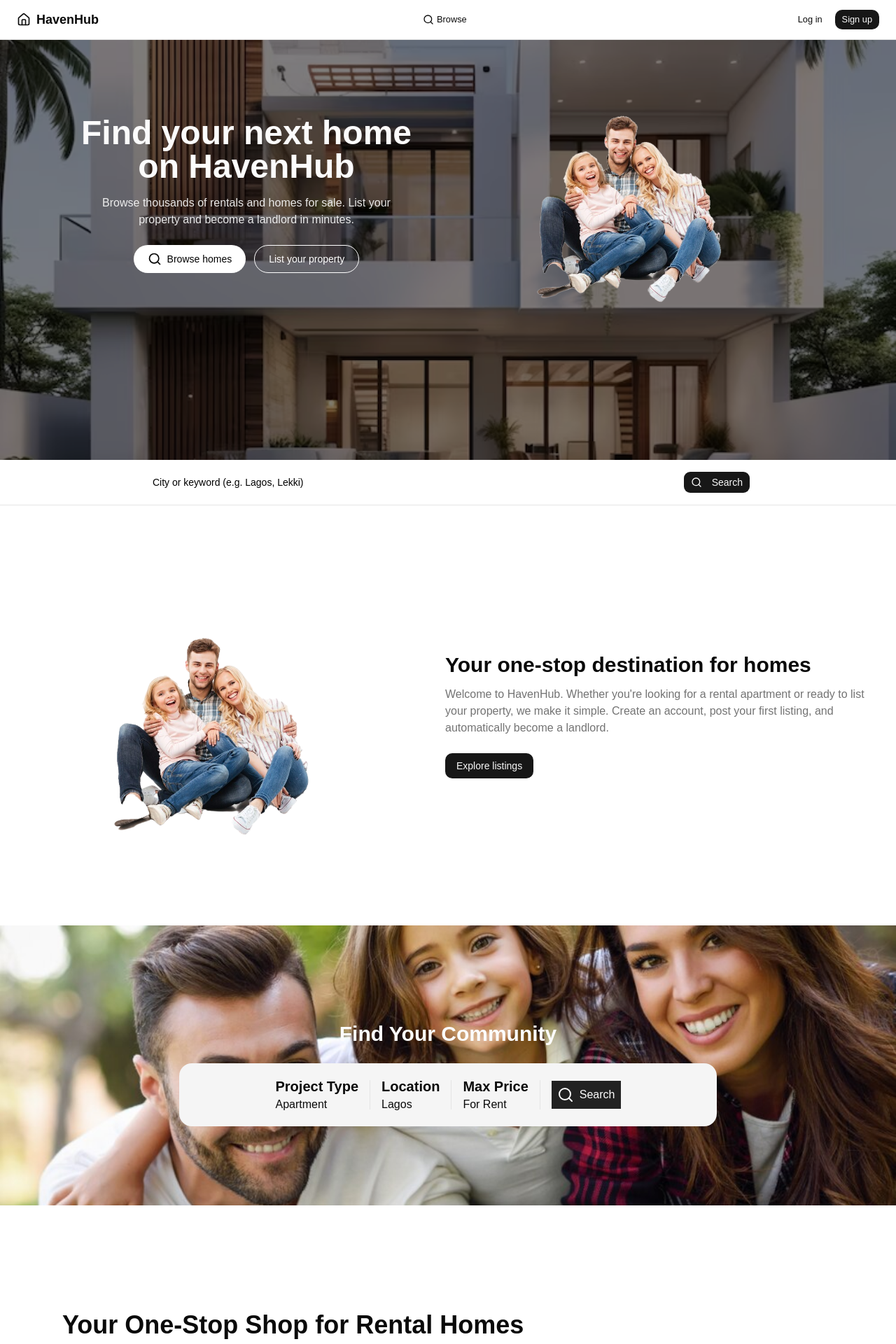
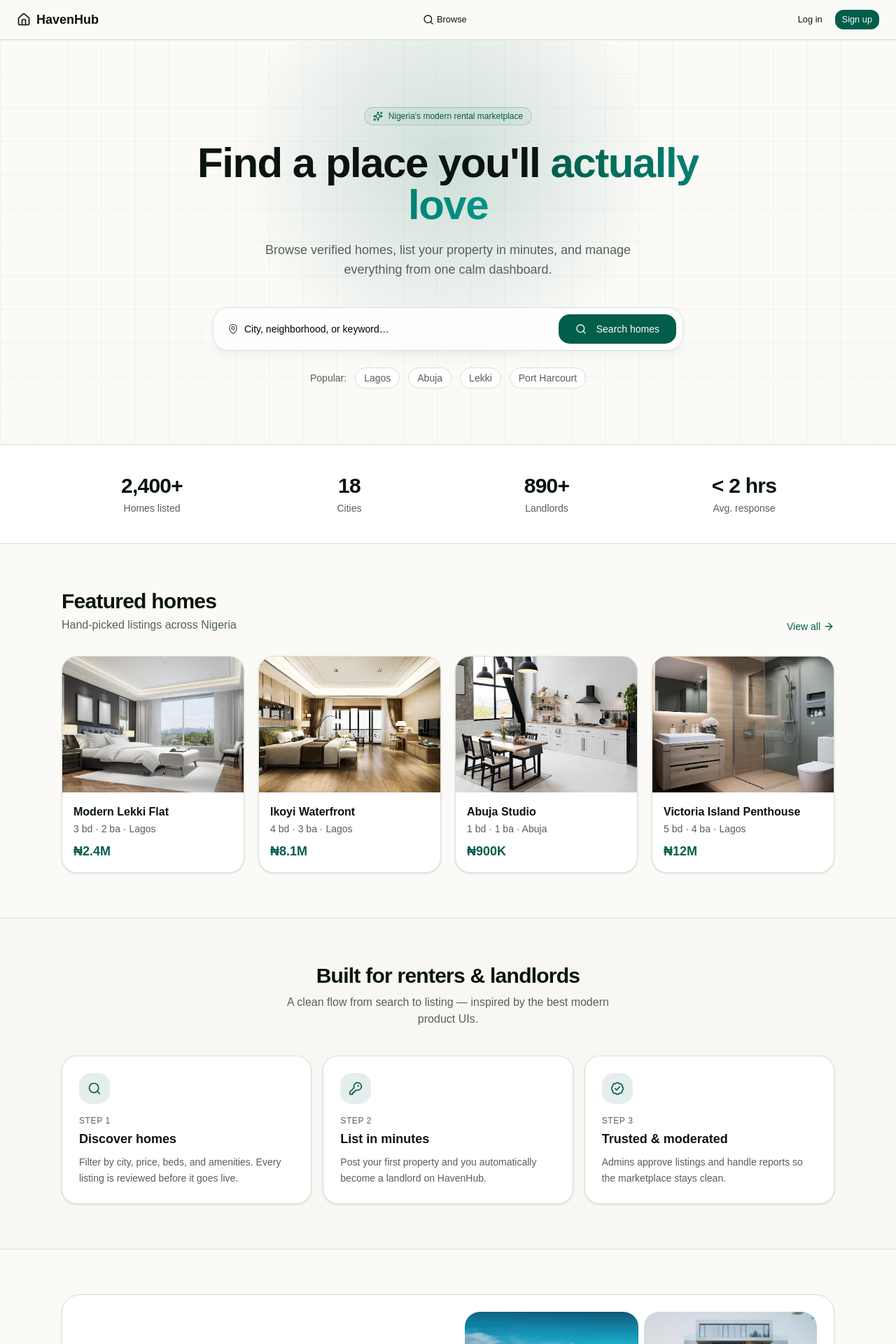
Before and after one commit to CodeKyng/RealEstate, a React (Vite) app: page / in a window 1280 px wide. Shown: the top 1920 px of the page at 70% size. Built offline with nearby package versions, Linux system fonts and the light colour scheme; no server answers.

Commit message:
design: new 21st.dev-inspired theme, colors, and fully rebuilt Home landing

```diff
--- a/src/index.css
+++ b/src/index.css
@@ -48,83 +48,100 @@
     --radius-4xl: calc(var(--radius) * 2.6);
 }
 
+/* HavenHub — premium teal + warm stone palette */
 :root {
-    --background: oklch(1 0 0);
-    --foreground: oklch(0.145 0 0);
+    --background: oklch(0.985 0.004 95);
+    --foreground: oklch(0.18 0.02 160);
     --card: oklch(1 0 0);
-    --card-foreground: oklch(0.145 0 0);
+    --card-foreground: oklch(0.18 0.02 160);
     --popover: oklch(1 0 0);
-    --popover-foreground: oklch(0.145 0 0);
-    --primary: oklch(0.205 0 0);
-    --primary-foreground: oklch(0.985 0 0);
-    --secondary: oklch(0.97 0 0);
-    --secondary-foreground: oklch(0.205 0 0);
-    --muted: oklch(0.97 0 0);
-    --muted-foreground: oklch(0.556 0 0);
-    --accent: oklch(0.97 0 0);
-    --accent-foreground: oklch(0.205 0 0);
-    --destructive: oklch(0.577 0.245 27.325);
-    --border: oklch(0.922 0 0);
-    --input: oklch(0.922 0 0);
-    --ring: oklch(0.708 0 0);
-    --chart-1: oklch(0.87 0 0);
-    --chart-2: oklch(0.556 0 0);
-    --chart-3: oklch(0.439 0 0);
-    --chart-4: oklch(0.371 0 0);
-    --chart-5: oklch(0.269 0 0);
-    --radius: 0.625rem;
-    --sidebar: oklch(0.985 0 0);
-    --sidebar-foreground: oklch(0.145 0 0);
-    --sidebar-primary: oklch(0.205 0 0);
-    --sidebar-primary-foreground: oklch(0.985 0 0);
-    --sidebar-accent: oklch(0.97 0 0);
-    --sidebar-accent-foreground: oklch(0.205 0 0);
-    --sidebar-border: oklch(0.922 0 0);
-    --sidebar-ring: oklch(0.708 0 0);
+    --popover-foreground: oklch(0.18 0.02 160);
+    --primary: oklch(0.42 0.1 175);
+    --primary-foreground: oklch(0.99 0.005 175);
+    --secondary: oklch(0.94 0.02 175);
+    --secondary-foreground: oklch(0.28 0.06 175);
+    --muted: oklch(0.96 0.008 95);
+    --muted-foreground: oklch(0.48 0.02 160);
+    --accent: oklch(0.93 0.03 175);
+    --accent-foreground: oklch(0.28 0.06 175);
+    --destructive: oklch(0.55 0.22 25);
+    --border: oklch(0.9 0.01 160);
+    --input: oklch(0.9 0.01 160);
+    --ring: oklch(0.42 0.1 175);
+    --chart-1: oklch(0.55 0.12 175);
+    --chart-2: oklch(0.65 0.1 145);
+    --chart-3: oklch(0.7 0.08 85);
+    --chart-4: oklch(0.6 0.1 220);
+    --chart-5: oklch(0.5 0.08 300);
+    --radius: 0.75rem;
+    --sidebar: oklch(0.98 0.006 95);
+    --sidebar-foreground: oklch(0.18 0.02 160);
+    --sidebar-primary: oklch(0.42 0.1 175);
+    --sidebar-primary-foreground: oklch(0.99 0.005 175);
+    --sidebar-accent: oklch(0.93 0.03 175);
+    --sidebar-accent-foreground: oklch(0.28 0.06 175);
+    --sidebar-border: oklch(0.9 0.01 160);
+    --sidebar-ring: oklch(0.42 0.1 175);
 }
 
 .dark {
-    --background: oklch(0.145 0 0);
-    --foreground: oklch(0.985 0 0);
-    --card: oklch(0.205 0 0);
-    --card-foreground: oklch(0.985 0 0);
-    --popover: oklch(0.205 0 0);
-    --popover-foreground: oklch(0.985 0 0);
-    --primary: oklch(0.922 0 0);
-    --primary-foreground: oklch(0.205 0 0);
-    --secondary: oklch(0.269 0 0);
-    --secondary-foreground: oklch(0.985 0 0);
-    --muted: oklch(0.269 0 0);
-    --muted-foreground: oklch(0.708 0 0);
-    --accent: oklch(0.269 0 0);
-    --accent-foreground: oklch(0.985 0 0);
-    --destructive: oklch(0.704 0.191 22.216);
+    --background: oklch(0.14 0.02 175);
+    --foreground: oklch(0.96 0.01 95);
+    --card: oklch(0.18 0.025 175);
+    --card-foreground: oklch(0.96 0.01 95);
+    --popover: oklch(0.18 0.025 175);
+    --popover-foreground: oklch(0.96 0.01 95);
+    --primary: oklch(0.72 0.12 175);
+    --primary-foreground: oklch(0.16 0.03 175);
+    --secondary: oklch(0.24 0.03 175);
+    --secondary-foreground: oklch(0.92 0.02 95);
+    --muted: oklch(0.22 0.025 175);
+    --muted-foreground: oklch(0.68 0.03 160);
+    --accent: oklch(0.26 0.04 175);
+    --accent-foreground: oklch(0.92 0.02 95);
+    --destructive: oklch(0.65 0.2 25);
     --border: oklch(1 0 0 / 10%);
-    --input: oklch(1 0 0 / 15%);
-    --ring: oklch(0.556 0 0);
-    --chart-1: oklch(0.87 0 0);
-    --chart-2: oklch(0.556 0 0);
-    --chart-3: oklch(0.439 0 0);
-    --chart-4: oklch(0.371 0 0);
-    --chart-5: oklch(0.269 0 0);
-    --sidebar: oklch(0.205 0 0);
-    --sidebar-foreground: oklch(0.985 0 0);
-    --sidebar-primary: oklch(0.488 0.243 264.376);
-    --sidebar-primary-foreground: oklch(0.985 0 0);
-    --sidebar-accent: oklch(0.269 0 0);
-    --sidebar-accent-foreground: oklch(0.985 0 0);
+    --input: oklch(1 0 0 / 12%);
+    --ring: oklch(0.72 0.12 175);
+    --chart-1: oklch(0.7 0.12 175);
+    --chart-2: oklch(0.65 0.1 145);
+    --chart-3: oklch(0.7 0.08 85);
+    --chart-4: oklch(0.6 0.1 220);
+    --chart-5: oklch(0.55 0.1 300);
+    --sidebar: oklch(0.16 0.025 175);
+    --sidebar-foreground: oklch(0.96 0.01 95);
+    --sidebar-primary: oklch(0.72 0.12 175);
+    --sidebar-primary-foreground: oklch(0.16 0.03 175);
+    --sidebar-accent: oklch(0.26 0.04 175);
+    --sidebar-accent-foreground: oklch(0.92 0.02 95);
     --sidebar-border: oklch(1 0 0 / 10%);
-    --sidebar-ring: oklch(0.556 0 0);
+    --sidebar-ring: oklch(0.72 0.12 175);
 }
 
 @layer base {
   * {
     @apply border-border outline-ring/50;
-    }
+  }
   body {
-    @apply bg-background text-foreground;
-    }
+    @apply bg-background text-foreground antialiased;
+  }
   html {
-    @apply font-sans;
-    }
+    @apply font-sans scroll-smooth;
+  }
 }
+
+/* Subtle grid for hero backgrounds */
+.hh-grid {
+  background-image:
+    linear-gradient(to right, color-mix(in oklch, var(--color-border) 50%, transparent) 1px, transparent 1px),
+    linear-gradient(to bottom, color-mix(in oklch, var(--color-border) 50%, transparent) 1px, transparent 1px);
+  background-size: 48px 48px;
+}
+
+.hh-glow {
+  background: radial-gradient(
+    600px circle at var(--glow-x, 50%) var(--glow-y, 30%),
+    color-mix(in oklch, var(--color-primary) 18%, transparent),
+    transparent 50%
+  );
+}
--- a/src/pages/Home.tsx
+++ b/src/pages/Home.tsx
@@ -1,181 +1,280 @@
-import { Link } from "react-router-dom"
-import { Search } from "lucide-react"
-import HeroImg from "../assets/HeroImg.png"
-import { Separator } from "@/components/ui/separator"
+import { useState } from "react"
+import { Link, useNavigate } from "react-router-dom"
+import {
+  Search,
+  Home as HomeIcon,
+  Shield,
+  Sparkles,
+  MapPin,
+  ArrowRight,
+  Building2,
+  KeyRound,
+  BadgeCheck,
+} from "lucide-react"
+import { Navbar } from "@/components/Navbar"
 import { Button } from "@/components/ui/button"
 import { Input } from "@/components/ui/input"
-import look from "../assets/look.png"
+import Footer from "@/components/templates/Footer"
 import room1 from "../assets/room1.png"
 import room2 from "../assets/room2.png"
 import room3 from "../assets/room3.png"
 import room4 from "../assets/room4.png"
-import Footer from "@/components/templates/Footer"
-import { Navbar } from "@/components/Navbar"
+import scape1 from "../assets/scape1.png"
+import scape2 from "../assets/scape2.png"
+import scape3 from "../assets/scape3.png"
 
-function Home() {
+const FEATURED = [
+  { img: room1, title: "Modern Lekki Flat", price: "₦2.4M", meta: "3 bd · 2 ba · Lagos" },
+  { img: room2, title: "Ikoyi Waterfront", price: "₦8.1M", meta: "4 bd · 3 ba · Lagos" },
+  { img: room3, title: "Abuja Studio", price: "₦900K", meta: "1 bd · 1 ba · Abuja" },
+  { img: room4, title: "Victoria Island Penthouse", price: "₦12M", meta: "5 bd · 4 ba · Lagos" },
+]
+
+const STEPS = [
+  {
+    icon: Search,
+    title: "Discover homes",
+    body: "Filter by city, price, beds, and amenities. Every listing is reviewed before it goes live.",
+  },
+  {
+    icon: KeyRound,
+    title: "List in minutes",
+    body: "Post your first property and you automatically become a landlord on HavenHub.",
+  },
+  {
+    icon: BadgeCheck,
+    title: "Trusted & moderated",
+    body: "Admins approve listings and handle reports so the marketplace stays clean.",
+  },
+]
+
+export default function Home() {
+  const [q, setQ] = useState("")
+  const navigate = useNavigate()
+
+  const search = () => {
+    navigate(q.trim() ? `/listings?q=${encodeURIComponent(q.trim())}` : "/listings")
+  }
+
   return (
-    <>
+    <div className="min-h-screen bg-background">
       <Navbar />
-      <div className="relative min-h-[600px] w-full bg-[url('/src/assets/hero.png')] bg-cover bg-center bg-no-repeat">
-        <div className="absolute inset-0 bg-black/50">
-          <div className="mx-auto flex w-full max-w-6xl flex-col items-center justify-center gap-8 p-4 pt-16 sm:p-8 md:flex-row">
-            <div className="flex w-full flex-col items-center justify-center md:w-1/2">
-              <h1 className="m-4 text-center text-3xl font-bold text-[#fcfcfc] sm:text-4xl md:text-5xl">
-                Find your next home on HavenHub
-              </h1>
-              <p className="mb-6 max-w-md text-center text-[#fcfcfc]/90">
-                Browse thousands of rentals and homes for sale. List your property
-                and become a landlord in minutes.
-              </p>
-              <div className="flex flex-wrap justify-center gap-3">
-                <Link
-                  to="/listings"
-                  className="inline-flex h-10 items-center gap-2 rounded-full bg-white px-5 text-sm font-medium text-black hover:bg-white/90"
-                >
-                  <Search className="h-5 w-5" />
-                  Browse homes
-                </Link>
-                <Link
-                  to="/create-listing"
-                  className="inline-flex h-10 items-center rounded-full border border-white px-5 text-sm font-medium text-white hover:bg-white/10"
-                >
-                  List your property
-                </Link>
+
+      {/* Hero */}
+      <section className="relative overflow-hidden border-b">
+        <div className="hh-grid pointer-events-none absolute inset-0 opacity-60" />
+        <div className="hh-glow pointer-events-none absolute inset-0" />
+        <div className="relative mx-auto flex max-w-6xl flex-col items-center px-4 pb-20 pt-16 text-center sm:px-6 sm:pt-24">
+          <div className="mb-6 inline-flex items-center gap-2 rounded-full border border-primary/20 bg-primary/5 px-3 py-1 text-xs font-medium text-primary">
+            <Sparkles className="h-3.5 w-3.5" />
+            Nigeria&apos;s modern rental marketplace
+          </div>
+          <h1 className="max-w-3xl text-4xl font-semibold tracking-tight text-foreground sm:text-5xl md:text-6xl">
+            Find a place you&apos;ll{" "}
+            <span className="bg-gradient-to-r from-primary to-teal-600 bg-clip-text text-transparent">
+              actually love
+            </span>
+          </h1>
+          <p className="mt-5 max-w-xl text-base text-muted-foreground sm:text-lg">
+            Browse verified homes, list your property in minutes, and manage everything
+            from one calm dashboard.
+          </p>
+
+          {/* Search pill */}
+          <div className="mt-10 w-full max-w-2xl rounded-2xl border bg-card/80 p-2 shadow-lg shadow-primary/5 backdrop-blur">
+            <div className="flex flex-col gap-2 sm:flex-row sm:items-center">
+              <div className="relative flex-1">
+                <MapPin className="absolute left-3 top-1/2 h-4 w-4 -translate-y-1/2 text-muted-foreground" />
+                <Input
+                  value={q}
+                  onChange={(e) => setQ(e.target.value)}
+                  onKeyDown={(e) => e.key === "Enter" && search()}
+                  placeholder="City, neighborhood, or keyword…"
+                  className="h-11 border-0 bg-transparent pl-9 shadow-none focus-visible:ring-0"
+                />
               </div>
+              <Button size="lg" className="h-11 shrink-0 rounded-xl px-6" onClick={search}>
+                <Search className="mr-2 h-4 w-4" />
+                Search homes
+              </Button>
             </div>
-            <img
-              src={HeroImg}
-              alt="Hero Image"
-              className="w-full max-w-xl md:w-1/2"
-            />
+          </div>
+
+          <div className="mt-6 flex flex-wrap items-center justify-center gap-3 text-sm text-muted-foreground">
+            <span>Popular:</span>
+            {["Lagos", "Abuja", "Lekki", "Port Harcourt"].map((city) => (
+              <Link
+                key={city}
+                to={`/listings?q=${city}`}
+                className="rounded-full border bg-card px-3 py-1 transition-colors hover:border-primary/40 hover:text-primary"
+              >
+                {city}
+              </Link>
+            ))}
           </div>
         </div>
-      </div>
+      </section>
 
-      <div className="border-b bg-card">
-        <div className="mx-auto flex max-w-4xl flex-col items-stretch gap-3 p-4 sm:flex-row sm:items-center">
-          <Input
-            placeholder="City or keyword (e.g. Lagos, Lekki)"
-            className="flex-1"
-            id="home-search"
-          />
-          <Button
-            onClick={() => {
-              const input = document.getElementById("home-search") as HTMLInputElement
-              const q = input?.value?.trim()
-              window.location.href = q
-                ? `/listings?q=${encodeURIComponent(q)}`
-                : "/listings"
-            }}
+      {/* Stats strip */}
+      <section className="border-b bg-card">
+        <div className="mx-auto grid max-w-6xl grid-cols-2 gap-6 px-4 py-10 sm:grid-cols-4 sm:px-6">
+          {[
+            { label: "Homes listed", value: "2,400+" },
+            { label: "Cities", value: "18" },
+            { label: "Landlords", value: "890+" },
+            { label: "Avg. response", value: "< 2 hrs" },
+          ].map((s) => (
+            <div key={s.label} className="text-center">
+              <p className="text-2xl font-semibold tracking-tight text-foreground sm:text-3xl">
+                {s.value}
+              </p>
+              <p className="mt-1 text-sm text-muted-foreground">{s.label}</p>
+            </div>
+          ))}
+        </div>
+      </section>
+
+      {/* Featured grid */}
+      <section className="mx-auto max-w-6xl px-4 py-16 sm:px-6">
+        <div className="mb-8 flex items-end justify-between gap-4">
+          <div>
+            <h2 className="text-2xl font-semibold tracking-tight sm:text-3xl">
+              Featured homes
+            </h2>
+            <p className="mt-1 text-muted-foreground">
+              Hand-picked listings across Nigeria
+            </p>
+          </div>
+          <Link
+            to="/listings"
+            className="hidden items-center gap-1 text-sm font-medium text-primary hover:underline sm:inline-flex"
           >
-            <Search className="mr-2 h-4 w-4" /> Search
-          </Button>
+            View all <ArrowRight className="h-4 w-4" />
+          </Link>
         </div>
-      </div>
+        <div className="grid grid-cols-1 gap-5 sm:grid-cols-2 lg:grid-cols-4">
+          {FEATURED.map((f) => (
+            <Link
+              key={f.title}
+              to="/listings"
+              className="group overflow-hidden rounded-2xl border bg-card shadow-sm transition-all hover:-translate-y-0.5 hover:shadow-md"
+            >
+              <div className="aspect-[4/3] overflow-hidden">
+                <img
+                  src={f.img}
+                  alt={f.title}
+                  className="h-full w-full object-cover transition-transform duration-500 group-hover:scale-105"
+                />
+              </div>
+              <div className="p-4">
+                <p className="font-semibold">{f.title}</p>
+                <p className="mt-0.5 text-sm text-muted-foreground">{f.meta}</p>
+                <p className="mt-2 text-lg font-semibold text-primary">{f.price}</p>
+              </div>
+            </Link>
+          ))}
+        </div>
+      </section>
 
-      <div className="mx-auto flex min-h-[600px] w-full max-w-7xl flex-col items-center justify-center gap-8 p-6 md:flex-row">
-        <img
-          src={HeroImg}
-          alt="Hero Image"
-          className="w-full max-w-xl md:w-1/2"
-        />
-        <div className="w-full md:w-1/2">
-          <h1 className="w-full text-3xl font-bold">
-            Your one-stop destination for homes
-          </h1>
-          <p className="mt-3 text-muted-foreground">
-            Welcome to HavenHub. Whether you&apos;re looking for a rental apartment
-            or ready to list your property, we make it simple. Create an account,
-            post your first listing, and automatically become a landlord.
+      {/* Bento how it works */}
+      <section className="border-y bg-muted/40">
+        <div className="mx-auto max-w-6xl px-4 py-16 sm:px-6">
+          <div className="mb-10 text-center">
+            <h2 className="text-2xl font-semibold tracking-tight sm:text-3xl">
+              Built for renters & landlords
+            </h2>
+            <p className="mx-auto mt-2 max-w-lg text-muted-foreground">
+              A clean flow from search to listing — inspired by the best modern product UIs.
+            </p>
+          </div>
+          <div className="grid gap-4 md:grid-cols-3">
+            {STEPS.map((step, i) => (
+              <div
+                key={step.title}
+                className="rounded-2xl border bg-card p-6 shadow-sm transition-shadow hover:shadow-md"
+              >
+                <div className="mb-4 flex h-11 w-11 items-center justify-center rounded-xl bg-primary/10 text-primary">
+                  <step.icon className="h-5 w-5" />
+                </div>
+                <p className="mb-1 text-xs font-medium uppercase tracking-wider text-muted-foreground">
+                  Step {i + 1}
+                </p>
+                <h3 className="text-lg font-semibold">{step.title}</h3>
+                <p className="mt-2 text-sm leading-relaxed text-muted-foreground">
+                  {step.body}
+                </p>
+              </div>
+            ))}
+          </div>
+        </div>
+      </section>
+
+      {/* Large visual CTA */}
+      <section className="mx-auto max-w-6xl px-4 py-16 sm:px-6">
+        <div className="grid overflow-hidden rounded-3xl border bg-card shadow-sm lg:grid-cols-2">
+          <div className="flex flex-col justify-center p-8 sm:p-12">
+            <div className="mb-3 inline-flex w-fit items-center gap-2 rounded-full bg-secondary px-3 py-1 text-xs font-medium text-secondary-foreground">
+              <Building2 className="h-3.5 w-3.5" />
+              For property owners
+            </div>
+            <h2 className="text-3xl font-semibold tracking-tight">
+              List your first home.{" "}
+              <span className="text-primary">Become a landlord.</span>
+            </h2>
+            <p className="mt-3 text-muted-foreground">
+              Upload photos, set your price, and submit for review. Once approved,
+              your listing is live for thousands of seekers.
+            </p>
+            <div className="mt-8 flex flex-wrap gap-3">
+              <Link
+                to="/create-listing"
+                className="inline-flex h-11 items-center gap-2 rounded-xl bg-primary px-5 text-sm font-medium text-primary-foreground hover:bg-primary/90"
+              >
+                List a property
+                <ArrowRight className="h-4 w-4" />
+              </Link>
+              <Link
+                to="/signup"
+                className="inline-flex h-11 items-center rounded-xl border px-5 text-sm font-medium hover:bg-muted"
+              >
+                Create free account
+              </Link>
+            </div>
+          </div>
+          <div className="grid grid-cols-2 gap-2 p-4 sm:p-6">
+            <img src={scape1} alt="" className="h-full min-h-[180px] rounded-2xl object-cover" />
+            <div className="grid gap-2">
+              <img src={scape2} alt="" className="h-full min-h-[90px] rounded-2xl object-cover" />
+              <img src={scape3} alt="" className="h-full min-h-[90px] rounded-2xl object-cover" />
+            </div>
+          </div>
+        </div>
+      </section>
+
+      {/* Trust */}
+      <section className="border-t bg-card">
+        <div className="mx-auto flex max-w-6xl flex-col items-center gap-6 px-4 py-14 text-center sm:px-6">
+          <div className="flex h-12 w-12 items-center justify-center rounded-2xl bg-primary/10 text-primary">
+            <Shield className="h-6 w-6" />
+          </div>
+          <h2 className="max-w-md text-2xl font-semibold tracking-tight">
+            Moderated listings. Real people. Clear roles.
+          </h2>
+          <p className="max-w-lg text-muted-foreground">
+            Users, landlords, and admins each have the right tools — from report flows
+            to approval queues — so HavenHub stays trustworthy.
           </p>
           <Link
             to="/listings"
-            className="mt-6 inline-flex h-9 items-center rounded-lg bg-primary px-4 text-sm font-medium text-primary-foreground hover:bg-primary/80"
+            className="inline-flex h-11 items-center gap-2 rounded-xl bg-primary px-6 text-sm font-medium text-primary-foreground hover:bg-primary/90"
           >
-            Explore listings
+            <HomeIcon className="h-4 w-4" />
+            Start browsing
           </Link>
         </div>
-      </div>
-
-      <div className="mb-4 flex min-h-[400px] w-full flex-col items-center justify-center bg-[url('/src/assets/community.png')] bg-cover bg-center bg-no-repeat p-4">
-        <h1 className="m-6 text-center text-3xl font-bold text-[#fcfcfc]">
-          Find Your Community
-        </h1>
-        <div className="flex w-full max-w-3xl flex-col items-stretch justify-center gap-4 rounded-2xl bg-accent p-4 sm:p-6 md:h-[90px] md:flex-row md:items-center">
-          <div>
-            <p className="text-xl font-bold">Project Type</p>
-            <p>Apartment</p>
-          </div>
-          <Separator orientation="vertical" className="hidden md:block" />
-          <div>
-            <p className="text-xl font-bold">Location</p>
-            <p>Lagos</p>
-          </div>
-          <Separator orientation="vertical" className="hidden md:block" />
-          <div>
-            <p className="text-xl font-bold">Max Price</p>
-            <p>For Rent</p>
-          </div>
-          <Separator orientation="vertical" className="hidden md:block" />
-          <Link
-            to="/listings"
-            className="flex items-center gap-2 bg-[#222222] p-2 text-[#fcfcfc]"
-          >
-            <Search />
-            <p>Search</p>
-          </Link>
-        </div>
-      </div>
-
-      <div className="mx-auto flex min-h-[600px] w-full max-w-7xl flex-col items-center justify-center gap-8 p-6 md:flex-row">
-        <div className="flex w-full flex-col items-center justify-center gap-4 md:w-2/3">
-          <h1 className="text-center text-3xl font-bold sm:text-4xl">
-            Your One-Stop Shop for Rental Homes
-          </h1>
-          <p className="text-center text-muted-foreground">
-            From cozy studios to family houses — browse verified listings,
-            contact landlords directly, and find a place that feels like home.
-          </p>
-          <div className="flex flex-wrap justify-center gap-4">
-            <img src={room1} alt="room1" className="w-[150px] rounded-lg" />
-            <img src={room2} alt="room2" className="w-[150px] rounded-lg" />
-            <img src={room3} alt="room3" className="w-[150px] rounded-lg" />
-            <img src={room4} alt="room4" className="w-[150px] rounded-lg" />
-          </div>
-          <Link
-            to="/listings"
-            className="mt-2 inline-flex h-9 items-center rounded-lg border border-border px-4 text-sm font-medium hover:bg-muted"
-          >
-            View all homes
-          </Link>
-        </div>
-        <img
-          src={look}
-          alt="look"
-          className="max-h-[500px] w-full object-cover md:h-full md:w-1/3"
-        />
-      </div>
-
-      <div className="mx-auto flex min-h-[400px] w-full max-w-7xl flex-col items-center justify-center gap-4 p-6">
-        <h1 className="text-center text-3xl font-bold sm:text-4xl">
-          Become a landlord today
-        </h1>
-        <p className="max-w-xl text-center text-muted-foreground">
-          Create a free account, post your first property, and you&apos;ll
-          automatically get landlord access. Listings are reviewed by our team
-          before going live.
-        </p>
-        <Link
-          to="/create-listing"
-          className="inline-flex h-10 items-center rounded-lg bg-primary px-5 text-sm font-medium text-primary-foreground hover:bg-primary/80"
-        >
-          List a property
-        </Link>
-      </div>
+      </section>
 
       <Footer />
-    </>
+    </div>
   )
 }
-
-export default Home
```
